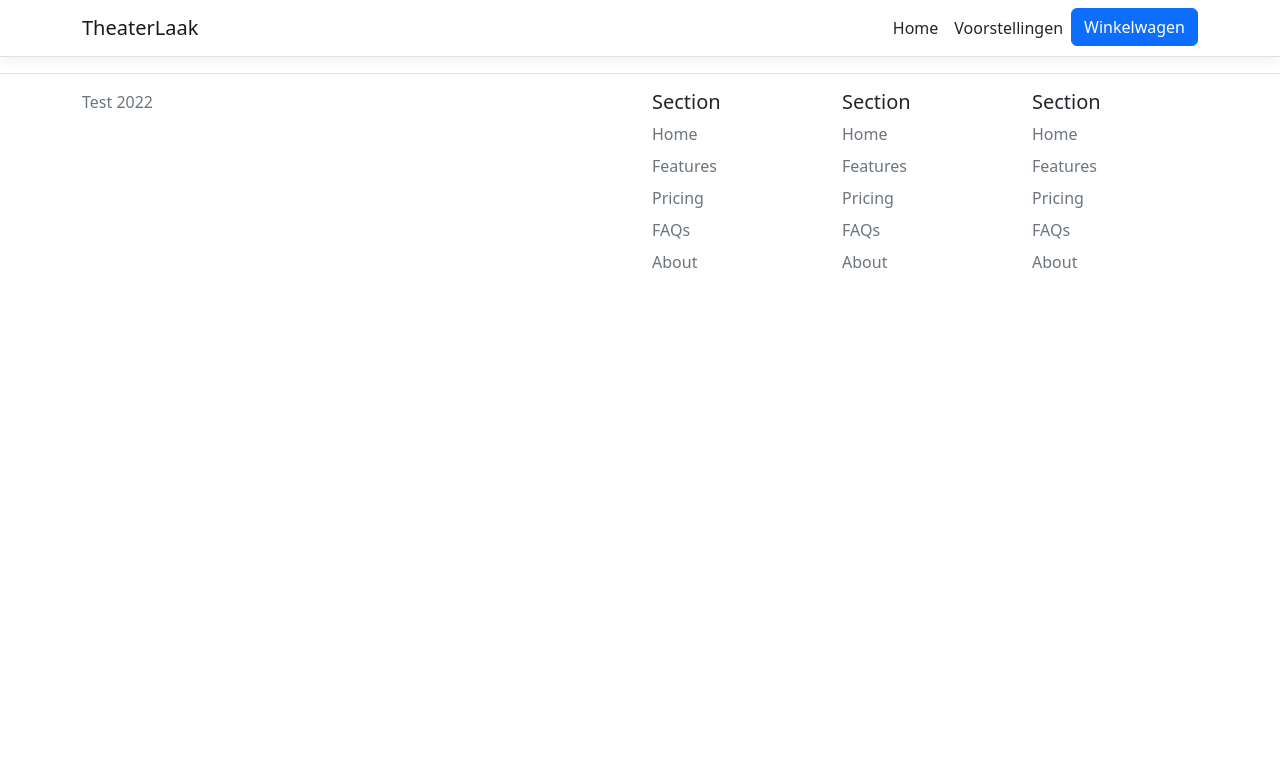
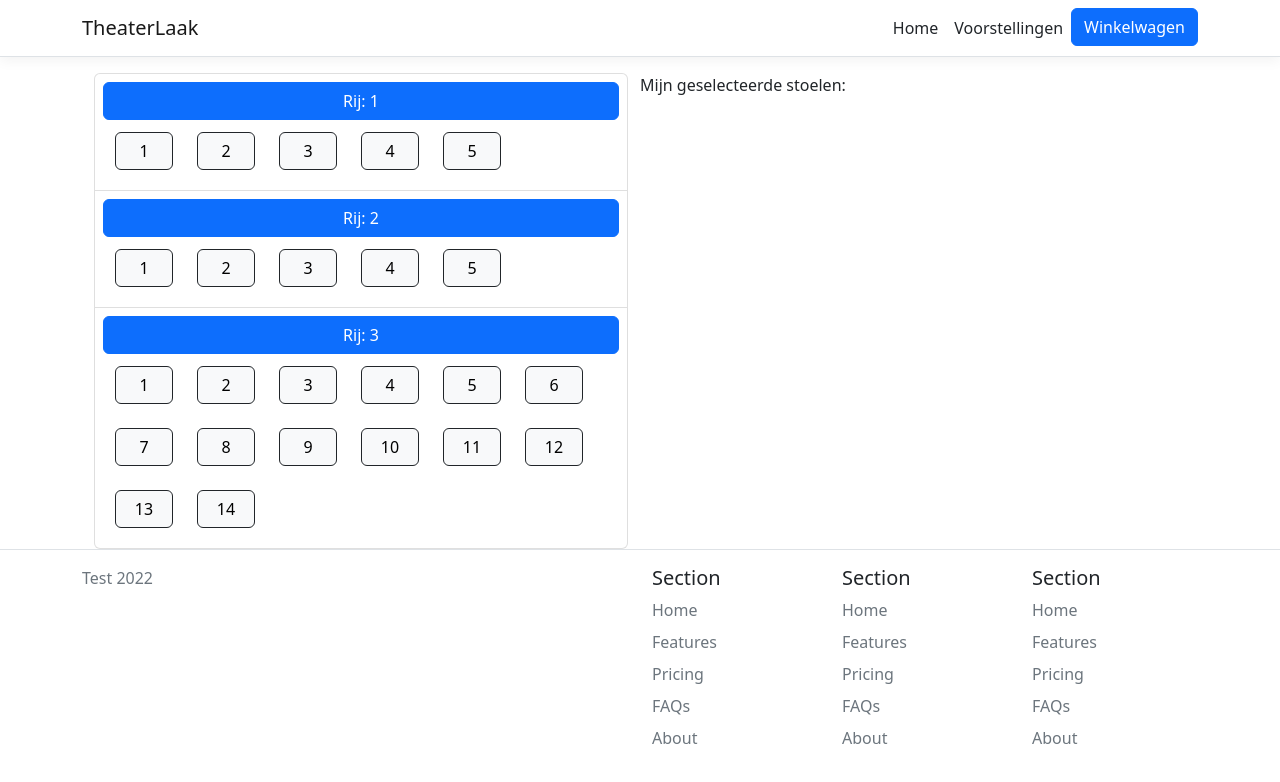
Before and after one commit to FuratSchool/WDPR-Theaterlaak-Final, a React (Create React App) app in the folder theaterlaakreact/: page /stoelreservatie in a window 1280 px wide. Shown: the top 782 px of the page. Built offline with nearby package versions, Linux system fonts and the light colour scheme.

Commit message:
init comit

```diff
--- a/theaterlaakreact/src/AppRoutes.js
+++ b/theaterlaakreact/src/AppRoutes.js
@@ -16,12 +16,17 @@
 import { CreatePlanning } from './components/Admin/Planning/CreatePlanning';
 import { PlanningsOverzicht } from './components/Admin/Planning/PlanningsOverzicht';
 import { Plannen } from './components/Admin/Planning/Plannen';
+import StoelReservatie from './components/StoelReservatie/StoelReservatie';
 
 const AppRoutes = [
     {
 
         index: true,
         element: <Home />
+    },
+    {
+        path: '/stoelreservatie',
+        element: <StoelReservatie/>
     },
     {
         path: '/voorstellingen',
@@ -84,6 +89,7 @@
         path: '/admin/planning/update',
         element: <Plannen />
     },
+
 ];
 
 export default AppRoutes;
--- /dev/null
+++ b/theaterlaakreact/src/components/StoelReservatie/AllRang.js
@@ -0,0 +1,26 @@
+import React, { useState } from "react";
+import Rang from "./Rang";
+import { Button } from "reactstrap";
+
+const AllRang = (props) => {
+  const ranglijst = props.parentToChild.map((r) => (
+    <li className="list-group-item px-2">
+
+      <Rang
+        parentToChild={props.parentToChild}
+        rangNummer={r.RangId}
+        stoelen={r.Stoelen}
+      ></Rang>
+    </li>
+  ));
+
+  return (
+    <>
+      <ul className="list-group">
+       {ranglijst}
+      </ul>
+    </>
+  );
+};
+
+export default AllRang;
--- /dev/null
+++ b/theaterlaakreact/src/components/StoelReservatie/AllStoel.js
@@ -0,0 +1,22 @@
+import React,{useState} from "react";
+import { Button } from "reactstrap";
+import GeselecteerdeStoelen from "./GeselecteerdeStoelen";
+
+import Stoel from "./Stoel";
+
+const AllStoel = (props) => {
+
+  const lijstStoelen = props.stoelen.map((stoel) =>
+  <Stoel stoel={stoel}
+   />
+  )
+
+  return (
+
+    <>
+      {lijstStoelen}
+    </>
+  );
+};
+
+export default AllStoel;
--- /dev/null
+++ b/theaterlaakreact/src/components/StoelReservatie/GeselecteerdeStoelen.js
@@ -0,0 +1,13 @@
+import React, { useState } from "react";
+import { Form } from "reactstrap";
+import AllStoel from "./AllStoel";
+
+const GeselecteerdeStoelen = (props) => {
+  return (
+    <>
+      <div className="row">Mijn geselecteerde stoelen:</div>
+    </>
+  );
+};
+
+export default GeselecteerdeStoelen;
--- /dev/null
+++ b/theaterlaakreact/src/components/StoelReservatie/Rang.js
@@ -0,0 +1,14 @@
+import React, { useState } from "react";
+import { Button } from "reactstrap";
+import AllStoel from "./AllStoel";
+
+const Rang = (props) => {
+  return (
+    <>
+      <Button color="primary w-100"> Rij: {props.rangNummer}</Button>
+      <AllStoel stoelen={props.stoelen} />
+    </>
+  );
+};
+
+export default Rang;
--- /dev/null
+++ b/theaterlaakreact/src/components/StoelReservatie/Stoel.js
@@ -0,0 +1,22 @@
+import React,{useState} from 'react'
+import {Button} from 'reactstrap'
+
+
+const Stoel = (props) => {
+
+  return (
+    <>
+      <div className=" d-inline-flex m-1">
+      <Button
+        color='light'
+        className='m-2 border-dark'
+        >
+      <div className='mx-3'></div>{props.stoel.StoelNr}
+
+      </Button></div>
+
+    </>
+  )
+}
+
+export default Stoel
--- /dev/null
+++ b/theaterlaakreact/src/components/StoelReservatie/StoelReservatie.js
@@ -0,0 +1,21 @@
+import React, { useState, useEffect } from "react";
+import { Button } from "reactstrap";
+import data from './data.json';
+import AllRang from './AllRang';
+import GeselecteerdeStoelen from './GeselecteerdeStoelen';
+
+
+const StoelReservatie = () => {
+  return (
+    <>
+      <div className="container">
+        <div className="row justify-content-center ">
+          <div className="col-6"> <AllRang parentToChild={data} /></div>
+          <div className="col"><GeselecteerdeStoelen /></div>
+        </div>
+      </div>
+    </>
+  )
+}
+
+export default StoelReservatie
--- /dev/null
+++ b/theaterlaakreact/src/components/StoelReservatie/data.json
@@ -0,0 +1,120 @@
+[
+    {
+        "RangId": 1,
+        "RangNr": 1,
+        "Capaciteit": 5,
+        "Stoelen": [
+            {
+                "StoelId": 1,
+                "StoelNr": 1
+            },
+            {
+                "StoelId": 2,
+                "StoelNr": 2
+            },
+            {
+                "StoelId": 3,
+                "StoelNr": 3
+            },
+            {
+                "StoelId": 4,
+                "StoelNr": 4
+            },
+            {
+                "StoelId": 5,
+                "StoelNr": 5
+            }
+        ]
+    },
+    {
+        "RangId": 2,
+        "RangNr": 2,
+        "Capaciteit": 5,
+        "Stoelen": [
+            {
+                "StoelId": 6,
+                "StoelNr": 1
+            },
+            {
+                "StoelId": 7,
+                "StoelNr": 2
+            },
+            {
+                "StoelId": 8,
+                "StoelNr": 3
+            },
+            {
+                "StoelId": 9,
+                "StoelNr": 4
+            },
+            {
+                "StoelId": 10,
+                "StoelNr": 5
+            }
+        ]
+    },
+    {
+        "RangId": 3,
+        "RangNr": 3,
+        "Capaciteit": 5,
+        "Stoelen": [
+            {
+                "StoelId": 11,
+                "StoelNr": 1
+            },
+            {
+                "StoelId": 12,
+                "StoelNr": 2
+            },
+            {
+                "StoelId": 13,
+                "StoelNr": 3
+            },
+            {
+                "StoelId": 14,
+                "StoelNr": 4
+            },
+            {
+                "StoelId": 15,
+                "StoelNr": 5
+            },
+            {
+                "StoelId": 16,
+                "StoelNr": 6
+            },
+            {
+                "StoelId": 17,
+                "StoelNr": 7
+            },
+            {
+                "StoelId": 18,
+                "StoelNr": 8
+            },
+            {
+                "StoelId": 19,
+                "StoelNr": 9
+            },
+            {
+                "StoelId": 20,
+                "StoelNr": 10
+            },
+            {
+                "StoelId": 21,
+                "StoelNr": 11
+            },
+            {
+                "StoelId": 22,
+                "StoelNr": 12
+            },
+            {
+                "StoelId": 23,
+                "StoelNr": 13
+            },
+            {
+                "StoelId": 24,
+                "StoelNr": 14
+            }
+
+        ]
+    }
+]
```
Also changed, not shown: 1 other file (tests, documents, lock files or other folders).
